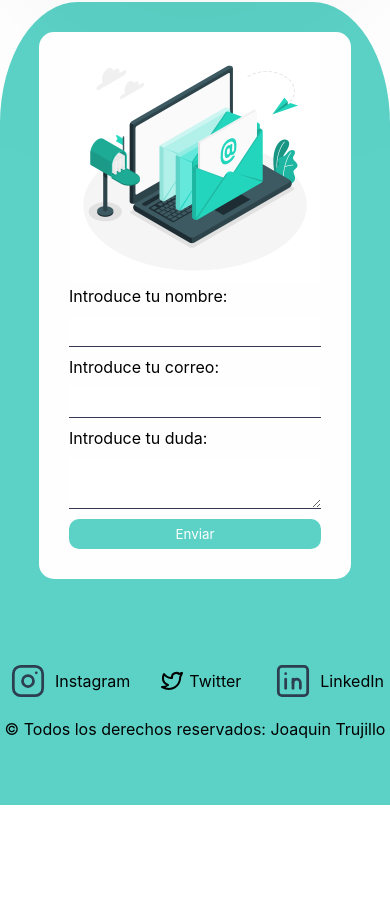
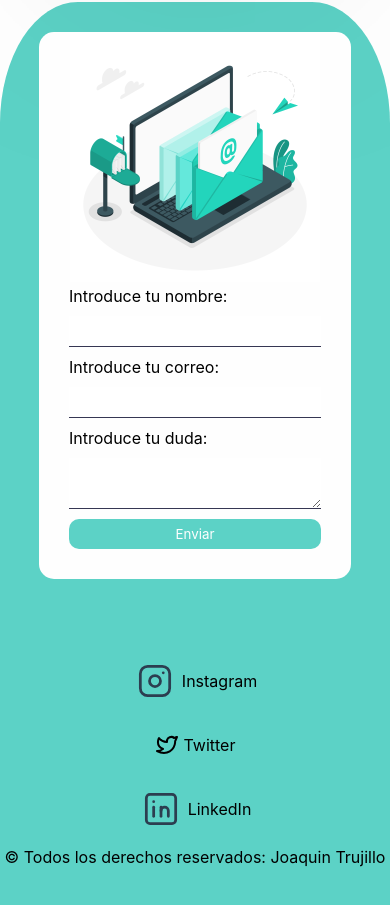
Before and after one commit to forjoa/webs4u, a React (Vite) app in the folder frontend/: page / in a window 390 px wide. Shown: the part 1802-2707 px from the top of the page. Before the commit the page ends 2607 px from the top, so only its background shows below. Built offline with nearby package versions, Linux system fonts and the light colour scheme.

Commit message:
Footer responsive

```diff
--- a/frontend/src/styles/Footer.css
+++ b/frontend/src/styles/Footer.css
@@ -42,3 +42,9 @@ footer li a {
     text-decoration: none;
     color: black;
 }
+
+@media (max-width: 900px) {
+    footer ul {
+        flex-direction: column;
+    }
+}
```
